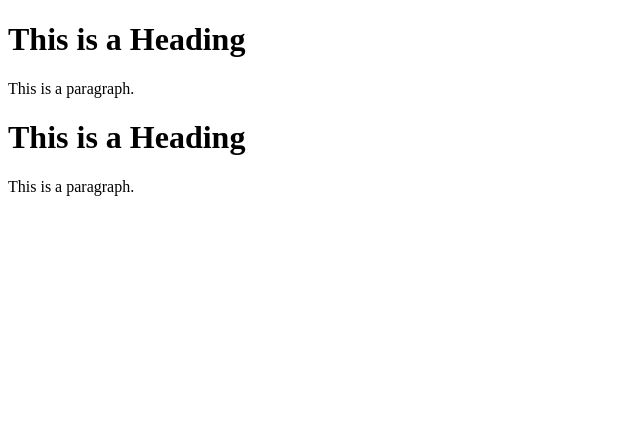
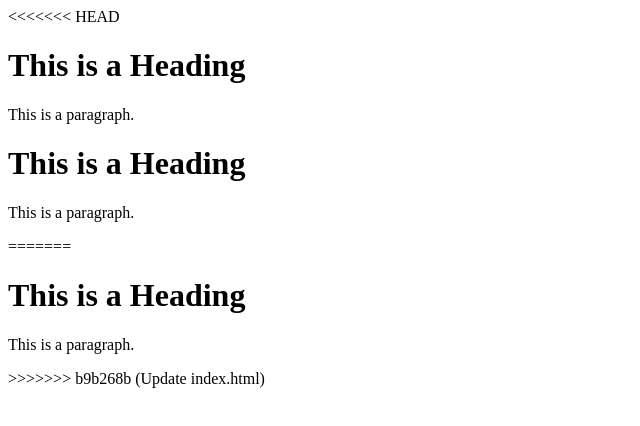
Before and after one commit to Brandis-Moth/learning-git, a plain HTML site: page index.html in a window 1280 px wide. Shown: the whole page, without its empty margins (0-640 px from the left). Drawn offline with Linux system fonts and the light colour scheme.

Commit message:
Update index.html
Added content to html.

```diff
--- a/index.html
+++ b/index.html
@@ -5,6 +5,7 @@
 </head>
 <body>
 
+<<<<<<< HEAD
   <h1>This is a Heading</h1>
   <p>This is a paragraph.</p>
 
@@ -12,6 +13,10 @@
   <p>This is a paragraph.</p>
 
 
+=======
+<h1>This is a Heading</h1>
+<p>This is a paragraph.</p>
+>>>>>>> b9b268b (Update index.html)
 
 </body>
 </html>
```
